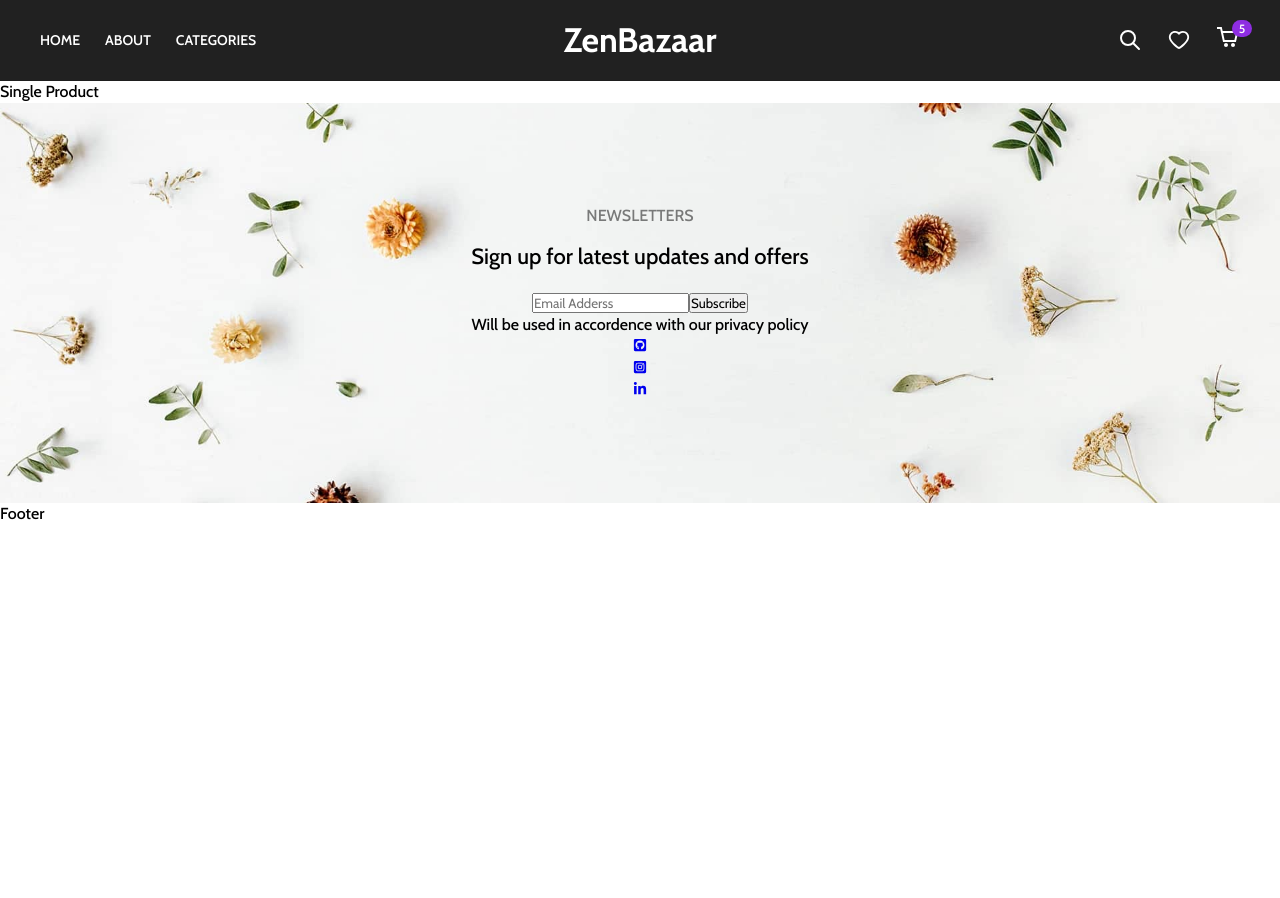
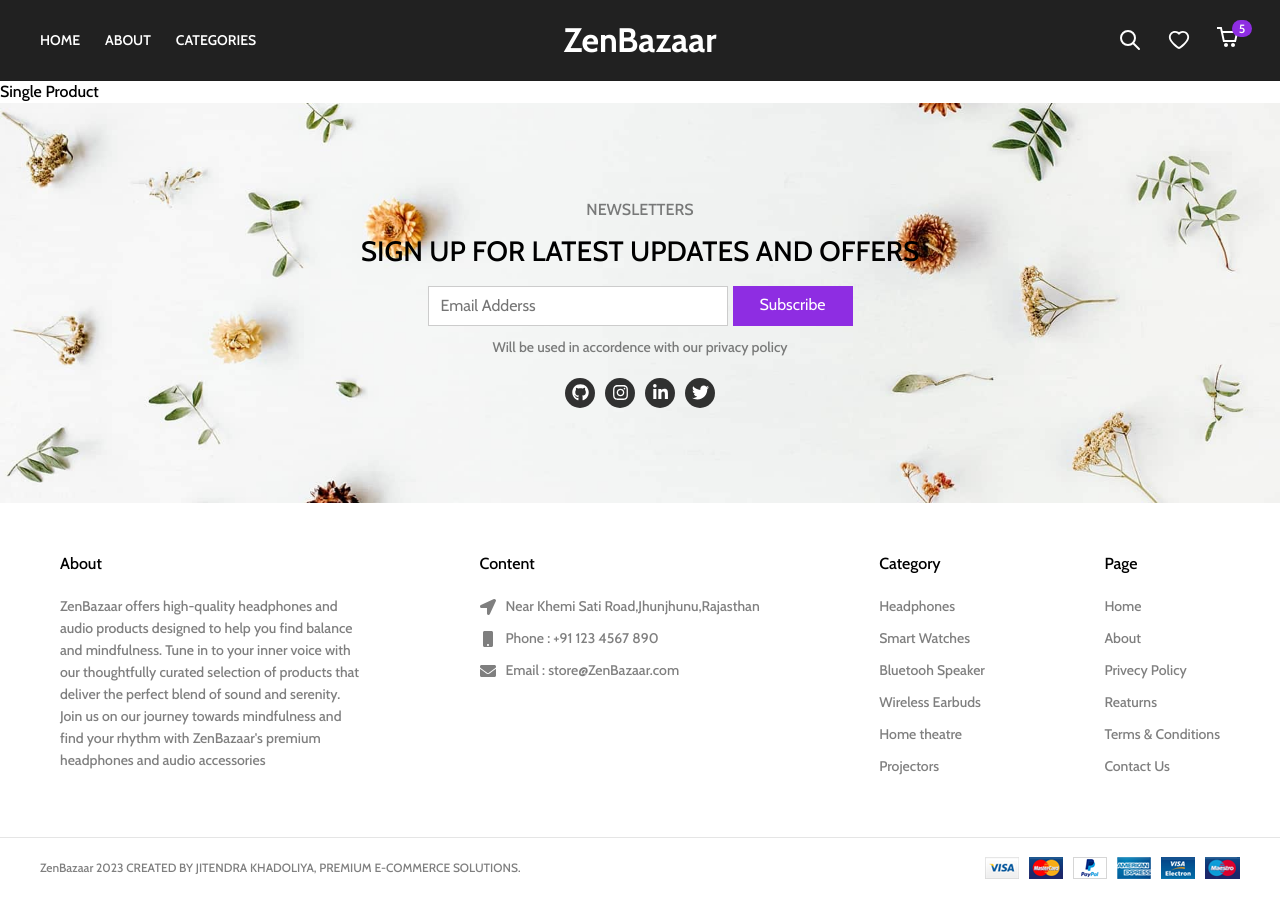
Before and after one commit to jitendraKhadoliya/full-stack-e-commerce, a React (Create React App) app: page /product/1 in a window 1280 px wide. Before the commit the page ends 800 px from the top, so only its background shows below. Built offline with nearby package versions, Linux system fonts and the light colour scheme.

Commit message:
completed footer section and category style

```diff
--- a/src/components/Category/Category.jsx
+++ b/src/components/Category/Category.jsx
@@ -1,6 +1,9 @@
 import "./Category.scss";
+
 const Category = () => {
-    return <div>Category</div>;
+    return (
+        <div>Category</div>
+    );
 };
 
 export default Category;
--- a/src/components/Footer/Footer.jsx
+++ b/src/components/Footer/Footer.jsx
@@ -1,6 +1,67 @@
+import { FaLocationArrow, FaMobile, FaEnvelope } from "react-icons/fa";
+import payment from '../../assets/payments.png'
+
 import "./Footer.scss";
+
 const Footer = () => {
-    return <div>Footer</div>;
+  return (
+    <footer className="footer">
+      <div className="footer-content">
+        {/* here i will create 4 colume for footer */}
+        <div className="col">
+          <div className="title">About</div>
+          <div className="text">
+            ZenBazaar offers high-quality headphones and audio products designed
+            to help you find balance and mindfulness. Tune in to your inner
+            voice with our thoughtfully curated selection of products that
+            deliver the perfect blend of sound and serenity. Join us on our
+            journey towards mindfulness and find your rhythm with ZenBazaar's
+            premium headphones and audio accessories
+          </div>
+        </div>
+        <div className="col">
+          <div className="title">Content</div>
+
+          <div className="c-item">
+            <FaLocationArrow />
+            <div className="text">Near Khemi Sati Road,Jhunjhunu,Rajasthan</div>
+          </div>
+          <div className="c-item">
+            <FaMobile />
+            <div className="text">Phone : +91 123 4567 890</div>
+          </div>
+          <div className="c-item">
+            <FaEnvelope />
+            <div className="text">Email : store@ZenBazaar.com</div>
+          </div>
+        </div>
+        <div className="col">
+          <div className="title">Category</div>
+          <span className="text">Headphones</span>
+          <span className="text">Smart Watches</span>
+          <span className="text">Bluetooh Speaker</span>
+          <span className="text">Wireless Earbuds</span>
+          <span className="text">Home theatre</span>
+          <span className="text">Projectors</span>
+        </div>
+        <div className="col">
+          <div className="title">Page</div>
+          <span className="text">Home</span>
+          <span className="text">About</span>
+          <span className="text">Privecy Policy</span>
+          <span className="text">Reaturns</span>
+          <span className="text">Terms & Conditions</span>
+          <span className="text">Contact Us</span>
+        </div>
+      </div>
+      <div className="bottom-bar">
+        <div className="bottom-bar-content">
+            <div className="text">ZenBazaar 2023 CREATED BY JITENDRA KHADOLIYA, PREMIUM E-COMMERCE SOLUTIONS.</div>
+            <img src={payment} alt="payment" />
+        </div>
+      </div>
+    </footer>
+  );
 };
 
 export default Footer;
--- a/src/components/Footer/Footer.scss
+++ b/src/components/Footer/Footer.scss
@@ -1 +1,75 @@
 @import "../../css-config/mixins.scss";
+
+
+.footer{
+    width: 100%;
+    .footer-content{
+        max-width: 1200px;
+        padding: 50px 20px;
+        margin: 0 auto;
+        display: flex;
+        flex-flow: wrap;
+        gap:  20px;
+        @include sm{
+            margin: 0 auto;
+        }
+        @include md{
+            justify-content: space-between;
+            padding: 50px 20px;
+        }
+        .col{
+            max-width: 300px;
+            .title{
+                margin-bottom: 20px;
+                font-style: 20px;
+            }
+            .text{
+                color: rgba(0, 0, 0, 0.5);
+                font-size: 14px;
+            }
+            .c-item{
+                display: flex;
+                margin-bottom: 10px;
+                svg{
+                    flex-shrink: none;
+                    font-style: 14px;
+                    margin-right: 10px;
+                    margin-top: 4px;
+                    color: rgba(0, 0, 0, 0.5);
+                }
+            }
+            // span scss
+            span{
+                &.text{
+                    display: block;
+                    margin-bottom: 10px;
+                    cursor: pointer;
+                }
+            }
+        }
+    }
+    .bottom-bar{
+        border-top: 1px solid rgba(0, 0, 0, 0.1);
+        .bottom-bar-content{
+            padding: 20px;
+            display: flex;
+            align-items: center;
+            flex-direction: column;
+            text-align: center;
+            gap: 10px;
+            @include md{
+                padding: 0;
+                height: 60px;
+                max-width: 1200px;
+                margin: 0 auto;
+                flex-direction: row;
+                justify-content: space-between;
+                text-align: left;
+            }
+            .text{
+                font-size: 12px;
+                color: rgba(0, 0, 0, 0.5);
+            }
+        }
+    }
+}
--- a/src/components/Footer/Newsletter/Newsletter.jsx
+++ b/src/components/Footer/Newsletter/Newsletter.jsx
@@ -1,8 +1,9 @@
 import "./Newsletter.scss";
 import {
-  FaGithubSquare,
+  FaGithub,
   FaLinkedinIn,
-  FaInstagramSquare,
+  FaInstagram,
+  FaTwitter,
 } from "react-icons/fa";
 
 const Newsletter = () => {
@@ -20,19 +21,24 @@ const Newsletter = () => {
         </span>
         <div className="social-icons">
           <div className="icon">
-            <a href="http://" target={"_blank"} rel="noreferrer">
-              <FaGithubSquare size={14} />
-            </a>
+            {/* <a href="http://" target={"_blank"} rel="noreferrer"> */}
+              <FaGithub size={17} />
+            {/* </a> */}
           </div>
           <div className="icon">
-            <a href="http://" target={"_blank"} rel="noreferrer">
-              <FaInstagramSquare size={14} />
-            </a>
+            {/* <a href="http://" target={"_blank"} rel="noreferrer"> */}
+              <FaInstagram size={17} />
+            {/* </a> */}
           </div>
           <div className="icon">
-            <a href="http://" target={"_blank"} rel="noreferrer">
-              <FaLinkedinIn size={14} />
-            </a>
+            {/* <a href="http://" target={"_blank"} rel="noreferrer"> */}
+              <FaLinkedinIn size={17} />
+            {/* </a> */}
+          </div>
+          <div className="icon">
+            {/* <a href="http://" target={"_blank"} rel="noreferrer"> */}
+              <FaTwitter size={17} />
+            {/* </a> */}
           </div>
         </div>
       </div>
--- a/src/components/Footer/Newsletter/Newsletter.scss
+++ b/src/components/Footer/Newsletter/Newsletter.scss
@@ -28,6 +28,64 @@
         font-size: 22px;
         line-height: 30px;
         font-weight: 500;
+        text-transform: uppercase;
+        padding: 0 30px;
+        @include md{
+            font-size: 28px;
+        }
+    }
+    .form{
+        display: flex;
+        gap: 5px;
+        margin-bottom: 10px;
+        input{
+            width: 200px;
+            height: 40px;
+            border-radius: 0;
+            border: 1px solid rgba(0, 0, 0, 0.2);
+            padding: 0 12px;
+            font-size: 16px;
+            outline: none;
+            @include md{
+                width: 300px;
+            }
+        }
+        button{
+            outline: none;
+            border: 0;
+            height: 40px;
+            width: 100px;
+            display: flex;
+            justify-content: center;
+            align-items: center;
+            cursor: pointer;
+            font-size: 16px;
+            color: white;
+            background-color: #8e2de2;
+            border-bottom: 3px solid #8e2de2;
+            @include md{
+                width: 120px;
+            }
+        }
+    }
+    .text{
+        margin-bottom: 20px;
+        font-size: 14px;
+        color: rgba(0, 0, 0, 0.5);
+    }
+    .social-icons{
+        display: flex;
+        gap: 10px;
+        .icon{
+            width: 30px;
+            height: 30px;
+            background-color: rgba(0, 0, 0, 0.8);
+            color: white;
+            display: flex;
+            justify-content: center;
+            align-items: center;
+            border-radius: 50%;
+        }
     }
 
 }
--- a/src/components/Home/Category/Category.jsx
+++ b/src/components/Home/Category/Category.jsx
@@ -1,6 +1,31 @@
+import cat1 from "../../../assets/category/cat-1.jpg";
 import "./Category.scss";
+
 const Category = () => {
-    return <div>Category</div>;
+  return (
+    <div className="shop-by-category">
+      <div className="categories">
+
+        <div className="category">
+          <img src={cat1} alt="category-product" />
+        </div>
+
+        <div className="category">
+          <img src={cat1} alt="category-product" />
+        </div>
+
+        <div className="category">
+          <img src={cat1} alt="category-product" />
+        </div>
+
+        <div className="category">
+          <img src={cat1} alt="category-product" />
+        </div>
+
+
+      </div>
+    </div>
+  );
 };
 
 export default Category;
--- a/src/components/Home/Category/Category.scss
+++ b/src/components/Home/Category/Category.scss
@@ -1 +1,33 @@
 @import "../../../css-config/mixins.scss";
+
+.shop-by-category{
+    margin: 25px 0;
+    @include md{
+        margin: 50px 0;
+    }
+    .categories{
+        display: flex;
+        flex-flow: wrap;
+        gap: 10px;
+        .category{
+            background-color: black;
+            width: calc(50% - 5px);
+            cursor: pointer;
+            overflow: hidden;
+            @include md{
+                width: calc(25% - 10px);
+            }
+            img{
+                width: 100%;
+                display: block;
+                transition: all ease 0.3s;
+            }
+            &:hover{
+                img{
+                    transform: scale(1.2);
+                }
+            }
+        }
+    }
+
+}
--- a/src/components/Home/Home.jsx
+++ b/src/components/Home/Home.jsx
@@ -1,11 +1,20 @@
-import Banner from '../Home/Banner/Banner.jsx'
+import Category from "./Category/Category.jsx";
+import Banner from "../Home/Banner/Banner.jsx";
 import "./Home.scss";
 
 const Home = () => {
   return (
-   <div className="home">
-    <Banner />
-   </div>
+    <div>
+
+      <Banner />
+
+      <div className="main-content">
+        <div className="layout">
+          <Category />
+        </div>
+      </div>
+
+    </div>
   );
 };
 
--- a/src/components/Home/Home.scss
+++ b/src/components/Home/Home.scss
@@ -1,5 +1,9 @@
 @import "../../css-config/mixins.scss";
 
-.home{
-    height: 2000px;
+.main-content{
+    max-width: calc(100% - 20px);
+    margin: 0 auto;
+    @include md{
+        max-width: 1200px;
+    }
 }
```
